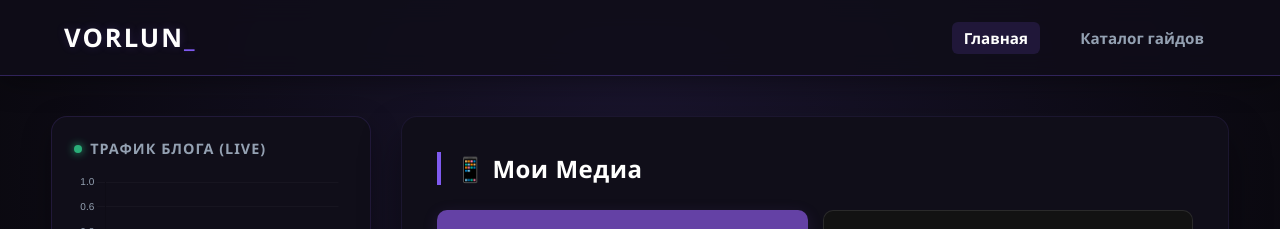
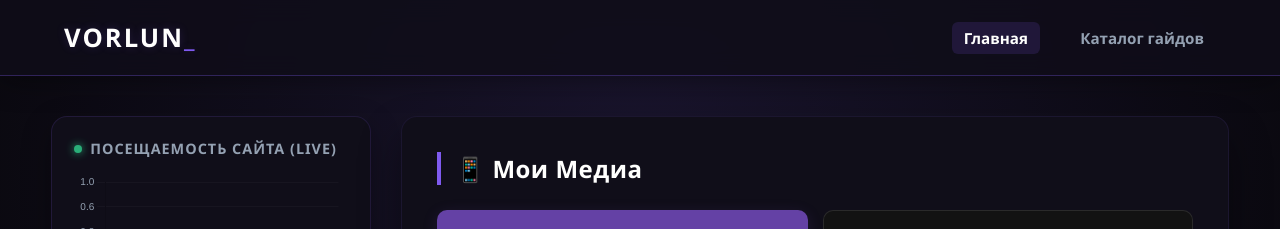
Before and after one commit to vorlun-live/vorlun-live.github.io, a plain HTML site: page index.html in a window 1280 px wide. Shown: the top 229 px of the page. Drawn offline with nearby package versions, Linux system fonts and the light colour scheme.

Commit message:
Add files via upload

```diff
--- a/index.html
+++ b/index.html
@@ -356,7 +356,7 @@
 
         <aside class="sidebar">
             <div class="sidebar-panel">
-                <h4><span class="live-indicator"></span> Трафик блога (Live)</h4>
+                <h4><span class="live-indicator"></span> Посещаемость сайта (Live)</h4>
                 <div style="width: 100%; height: 160px;">
                     <canvas id="trafficChart"></canvas>
                 </div>
```
